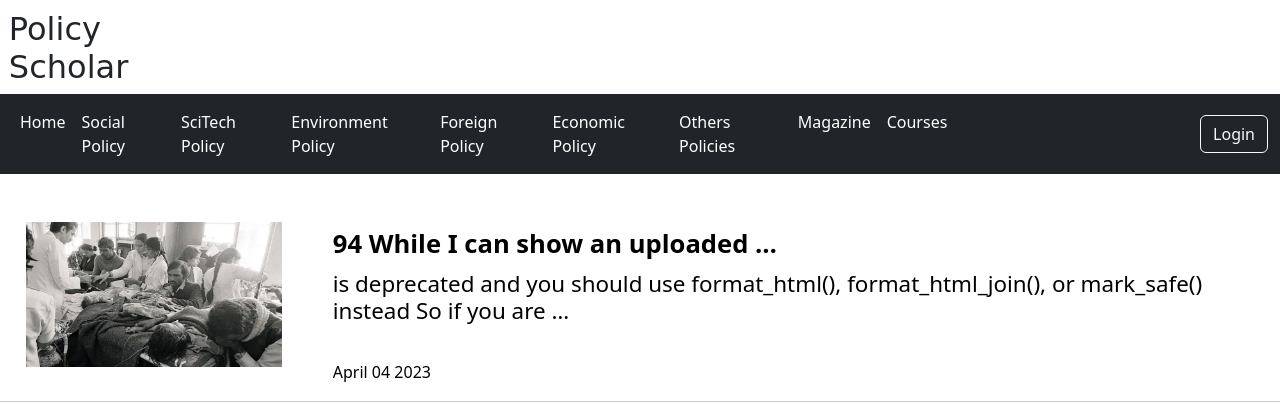
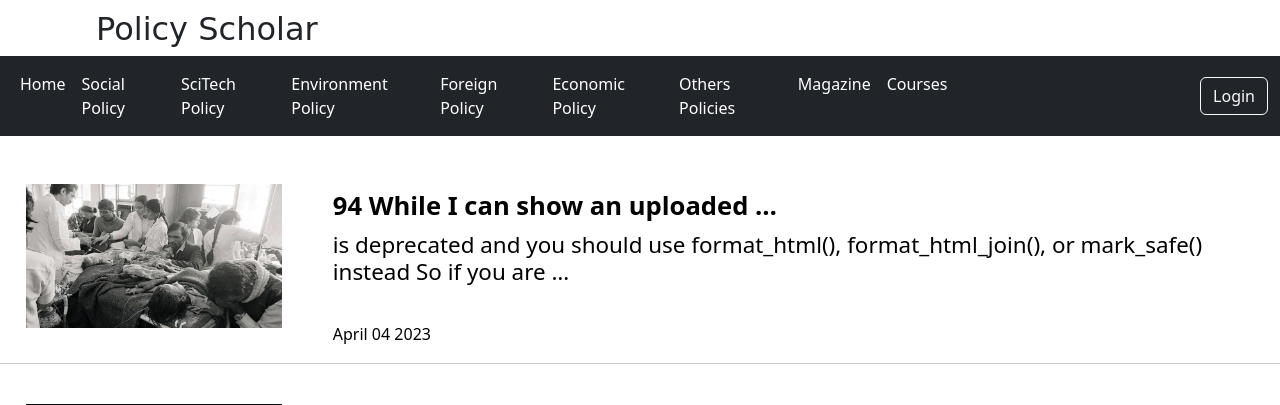
Before and after one commit to divyaa1511/policy-scholar, a Django app: page / in a window 1280 px wide. Shown: the top 405 px of the page. Run offline with Django 4.2, Linux system fonts and the light colour scheme; data comes from the database, SQL or seed files in the repository; some web fonts are replaced.

Commit message:
Update style.css

```diff
--- a/static/style.css
+++ b/static/style.css
@@ -2,12 +2,13 @@
 
 .conthead {
     display: inline-block;
+    margin-left: 5%;
   }
 
   .conthead h1 {
     display: inline-block;
 
-    margin-left: 4%;
+    margin-left: 1em;
     margin-top: 0.3em;
     font-family: 'Rye', cursive;
 
```
